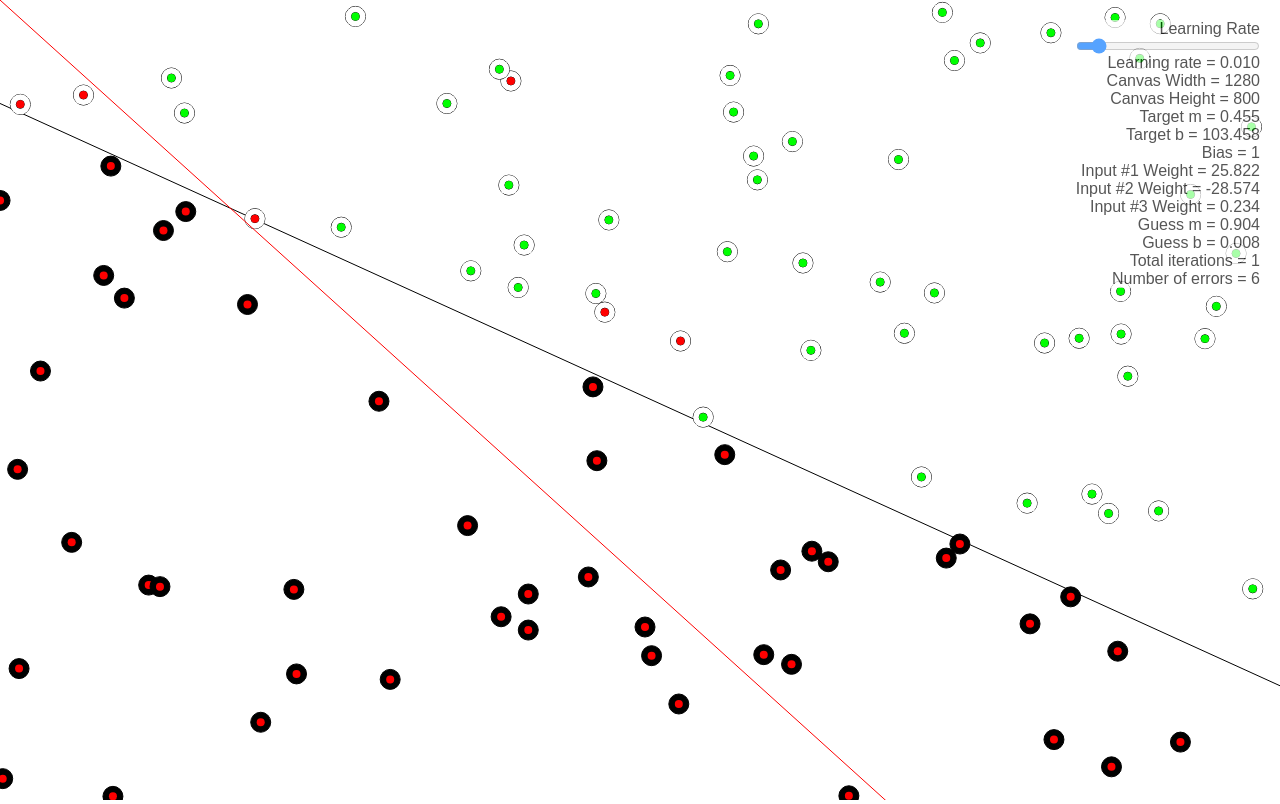
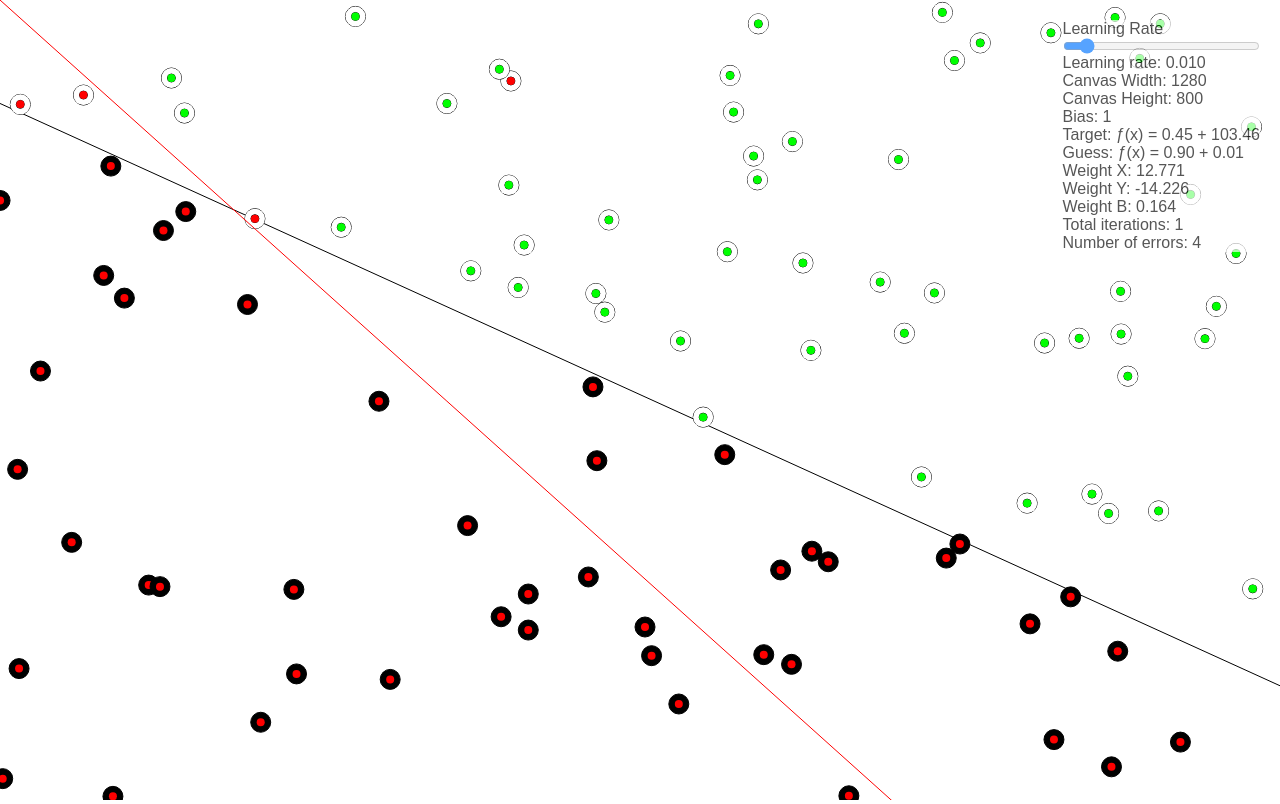
Before and after one commit to tankakatan/perceptron, a plain HTML site: page index.html in a window 1280 px wide. Drawn offline with Linux system fonts and the light colour scheme.

Commit message:
refactoring

```diff
--- a/debug.js
+++ b/debug.js
@@ -8,7 +8,7 @@ const DebugOutput = (initialState = {}) => {
     const prettify = v => isFinite(v) && !Number.isInteger(v) ? v.toFixed(3) : v;
     const dump = o => (
         setState(o),
-        write(Object.keys(o).map(k => `${k} = ${prettify(o[k])}`).join('\n'))
+        write(Object.keys(o).map(k => `${k}: ${prettify(o[k])}`).join('\n'))
     );
 
     const merge = o => dump({...state, ...o});
--- a/index.css
+++ b/index.css
@@ -16,5 +16,4 @@
     right: 20px;
     background: #fff;
     opacity: 0.66;
-    text-align: right;
 }
--- a/index.js
+++ b/index.js
@@ -7,7 +7,11 @@ window.addEventListener('DOMContentLoaded', () => {
     canvas.width = window.innerWidth;
     canvas.height = window.innerHeight;
 
-    const line = Line(0, random(canvas.height), canvas.width, random(canvas.height));
+    const line = Line({
+        start: Vector(0, random(canvas.height)),
+        end: Vector(canvas.width, random(canvas.height)),
+    });
+
     const bias = 1;
     const getLearningRate = () => parseFloat(learningRate.value);
 
@@ -15,9 +19,8 @@ window.addEventListener('DOMContentLoaded', () => {
         'Learning rate': getLearningRate(),
         'Canvas Width': canvas.width,
         'Canvas Height': canvas.height,
-        'Target m': line.m,
-        'Target b': line.b,
         'Bias': bias,
+        'Target': line.toString(),
     });
 
     const numberOfPoints = 100;
@@ -25,47 +28,34 @@ window.addEventListener('DOMContentLoaded', () => {
         Vector(random(canvas.width), random(canvas.height))
     ));
 
-    const perceptron = Perceptron(learningRate);
+    const perceptron = Perceptron();
 
     const redraw = () => {
         ctx.clearRect(0, 0, canvas.width, canvas.height);
-        line.draw(ctx);
+        line.draw({ctx});
 
         let errorCount = 0;
 
         for (const point of points) {
-            const target = line.getTarget(point)
-            point.drawPoint({
-                ctx,
-                radius: 10,
-                fillStyle: target > 0 ? '#fff' : '#000',
-            });
-
+            const target = line.classify(point)
             const guess = perceptron.train([point.x, point.y, bias], target, getLearningRate());
 
-            point.drawPoint({
-                ctx,
-                radius: 4,
-                fillStyle: guess > 0 ? '#0f0' : '#f00',
-            });
+            errorCount += Number(guess !== target);
 
-            if (guess !== target) {
-                errorCount++
-            }
+            point.put({ctx, radius: 10, fillStyle: target ? '#fff' : '#000'});
+            point.put({ctx, radius: 4, fillStyle: guess ? '#0f0' : '#f00'});
 
             const {weights: [w0, w1, w2]} = perceptron;
-            const {m, b} = perceptron.getLineParams();
 
             screen.merge({
-                'Input #1 Weight': w0,
-                'Input #2 Weight': w1,
-                'Input #3 Weight': w2,
-                'Guess m': m,
-                'Guess b': b,
+                'Guess': perceptron.line(ctx).toString(),
+                'Weight X': w0,
+                'Weight Y': w1,
+                'Weight B': w2,
             });
         }
 
-        perceptron.drawLine(ctx);
+        perceptron.line().draw({ctx, strokeStyle: '#f00'});
 
         return errorCount;
     };
@@ -74,7 +64,7 @@ window.addEventListener('DOMContentLoaded', () => {
     let end = false;
     let iterations = 0;
 
-    const loop = () => {
+    const loop = () => requestAnimationFrame(() => {
         if (end) {
             return;
         }
@@ -89,14 +79,16 @@ window.addEventListener('DOMContentLoaded', () => {
             end = true;
         }
 
-        if (run) {
-            requestAnimationFrame(loop);
+        if (!run) {
+            return;
         }
-    };
+
+        loop();
+    });
 
     (canvas.onclick = () => {
         run = !run;
-        requestAnimationFrame(loop);
+        loop();
     })();
 
     learningRate.oninput = () => {
--- a/la.js
+++ b/la.js
@@ -1,7 +1,7 @@
 const Vector = (x, y) => Object.assign([x, y], {
     x,
     y,
-    drawPoint: ({
+    put: ({
         ctx,
         radius,
         lineWidth = 1,
@@ -19,23 +19,29 @@ const Vector = (x, y) => Object.assign([x, y], {
     },
 });
 
-const Line = (x1, y1, x2, y2) => {
-    const start = Vector(x1, y1);
-    const end = Vector(x2, y2);
-    const m = (y2 - y1) / (x2 - x1);
-    const b = y1 - m * x1;
-    const getY = (x) => m * x + b;
-    const getX = (y) => y / m - b;
-    const getTarget = (point) => point.y <= getY(point.x) ? 1 : -1;
-    const draw = (ctx, lineWidth = 1, strokeStyle = '#000') => {
+const Line = ({start, end, m, b}) => {
+    if (start && end) {
+        // Line from two points
+        m = (end.y - start.y) / (end.x - start.x);
+        b = start.y - m * start.x;
+    }
+
+    const f = x => m * x + b;
+    const f_inverse = y => y / m - b;
+    const classify = ({x, y}) => Number(f(x) >= y);
+    const toString = (decimals = 2) => (
+        `ƒ(x) = ${m.toFixed(decimals)} ${b < 0 ? '-' : '+'} ${Math.abs(b).toFixed(decimals)}`
+    );
+
+    const draw = ({ctx, lineWidth = 1, strokeStyle = '#000'}) => {
         ctx.lineWidth = lineWidth;
         ctx.strokeStyle = strokeStyle;
         ctx.beginPath();
-        ctx.moveTo(start.x, start.y);
-        ctx.lineTo(end.x, end.y);
+        ctx.moveTo(0, f(0));
+        ctx.lineTo(ctx.canvas.width, f(ctx.canvas.width));
         ctx.stroke();
         ctx.closePath();
     };
 
-    return {start, end, m, b, getX, getY, draw, getTarget};
+    return {start, end, m, b, f_inverse, f, draw, classify, toString};
 };
--- a/perceptron.js
+++ b/perceptron.js
@@ -1,4 +1,4 @@
-const activationFunction = x => x >= 0 ? 1 : -1;
+const activationFunction = x => Number(x >= 0);
 const Perceptron = () => {
     const weights = [random(-1, 1), random(-1, 1), random(-1, 1)];
     const guess = inputs => {
@@ -21,20 +21,10 @@ const Perceptron = () => {
         return guess(inputs);
     }
 
-    const getLineParams = () => ({
-        m: - weights[0] / weights[1],
-        b: - weights[2] / weights[1],
+    const line = () => Line({
+        m: -weights[0] / weights[1],
+        b: -weights[2] / weights[1],
     });
 
-    const getLine = ({canvas}) => {
-        const {m, b} = getLineParams()
-        return Line(0, b, canvas.width, m * canvas.width + b);
-    };
-
-    const drawLine = (ctx) => {
-        const line = getLine(ctx);
-        line.draw(ctx, 1, '#f00');
-    }
-
-    return {weights, guess, getLineParams, getLine, drawLine, train};
+    return {weights, guess, train, line};
 };
```
